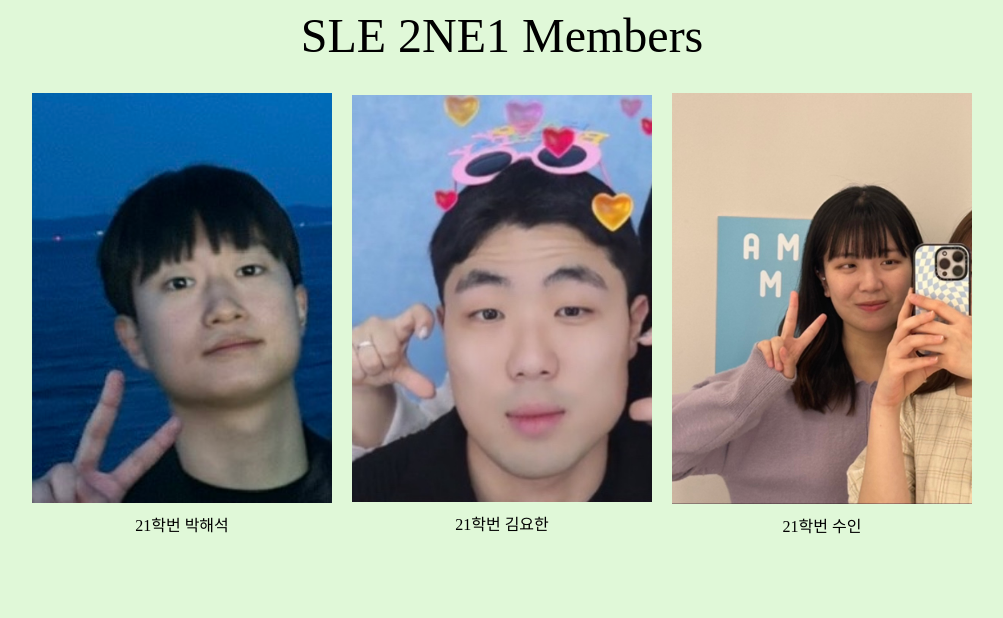
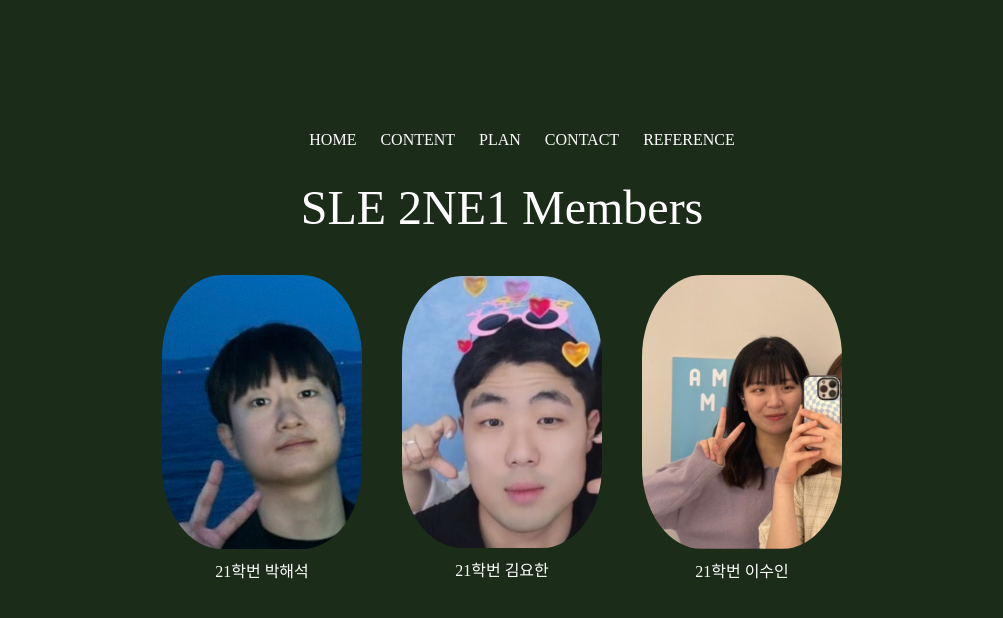
Before and after one commit to SuinLee10/SLE_SummerProject, a plain HTML site: page src/contact.html in a window 1280 px wide. Shown: the whole page, without its empty margins (138-1141 px from the left). Drawn offline with Linux system fonts and the light colour scheme; a web font is replaced by a local one.

Commit message:
update content

```diff
--- a/src/contact.html
+++ b/src/contact.html
@@ -3,51 +3,44 @@
 <head>
     <meta charset="UTF-8">
     <title>이미지 갤러리</title>
-    <style>
-        body {
-            background-color: #e0f8d8; /* 옅은 연두색 배경 */
-        }
-        .image-container {
-            display: flex; /* 이미지를 가로로 나란히 배치 */
-            justify-content: center; /* 중앙 정렬 */
-            align-items: center; /* 세로 중앙 정렬 */
-            flex-wrap: wrap; /* 필요한 경우 줄 바꿈 */
-        }
-        .image-box {
-            margin: 10px; /* 이미지 박스 주변 여백 */
-            text-align: center; /* 텍스트 중앙 정렬 */
-        }
-        img {
-            width: 300px; /* 모든 이미지의 너비를 300px로 설정 */
-            height: auto; /* 비율 유지 */
-        }
-        .caption {
-            margin-top: 5px; /* 캡션과 이미지 사이의 간격 */
-            font-size: 16px; /* 폰트 크기 */
-        }
-        .header {
-            text-align: center; /* 제목 텍스트 중앙 정렬 */
-            font-size: 48px; /* 제목 폰트 크기, 더 크게 조정 */
-            font-family: 'Gungsuh', '궁서'; /* 폰트 궁서체 설정 */
-            margin-bottom: 20px; /* 제목과 이미지 사이의 간격 */
-        }
-    </style>
+    <link href = "style_contact.css" rel="stylesheet">
 </head>
 <body>
-    <div class="header">SLE 2NE1 Members</div>
+<div class = "container">
+        <div class="nav-bar">
+            <div class="header">
+                <div class="nav">
+                    <ul>
+                        <li><a href="index.html">HOME</a></li>
+                        <li><a href="content.html">CONTENT</a></li>
+                        <li><a href="plan.html">PLAN</a></li>
+                        <li><a href="contact.html">CONTACT</a></li>
+                        <li><a href="Reference.html">REFERENCE</a></li>
+                    </ul>
+                </div>
+            </div>
+        </div>
+        <div class ="head">SLE 2NE1 Members</div>
     <div class="image-container">
         <div class="image-box">
             <img src="image/HaeseokPark.jpg" alt="해석 박">
+            <div class = "overlay">
             <div class="caption">21학번 박해석</div>
+            </div>
         </div>
         <div class="image-box">
             <img src="image/Yohan.jpg" alt="요한">
+            <div class = "overlay">
             <div class="caption">21학번 김요한</div>
+            </div>
         </div>
         <div class="image-box">
             <img src="image/Suin.jpg" alt="수인">
-            <div class="caption">21학번 수인</div>
+            <div class = "overlay">
+            <div class="caption">21학번 이수인</div>
+            </div>
         </div>
     </div>
+</div>
 </body>
 </html>
--- a/src/style1.css
+++ b/src/style1.css
@@ -5,10 +5,11 @@
 
 }
 body{
-    background-color: darkolivegreen;
+    background-color: #1b2d18;
 }
 
 .wrap{
+    margin-top: 120px;
     position: absolute;
     top: 50%;
     left: 50%;
@@ -38,11 +39,38 @@ margin-bottom: 10px ;
     font-size: 2rem;
     font-weight: bold;
     margin-bottom: 8px ;
-}  .Cm-text{
+}
+.Cm-text{
        font-size: 2rem;
        font-weight: bold;
        margin-bottom: 8px ;
-}  .Em-text{
+}
+.Em-text{
           font-size: 2rem;
           font-weight: bold;
           margin-bottom: 8px ; }
+.container .nav-bar{
+    width: 100%;
+}
+
+.container .header{
+    width: 80%;
+    height: 80px;
+    margin: 0 auto;
+    display: flex;
+    justify-content: center;
+    margin-top: 100px;
+    align-items: center;
+}
+.container .nav ul li{
+    display: inline-block;
+    margin: 0 10px;
+}
+
+.container .nav ul li a{
+    text-decoration: none;
+    color: white;
+}
+.container .nav ul li a:hover{
+    text-blink: green;
+}
--- a/src/style_contact.css
+++ b/src/style_contact.css
@@ -0,0 +1,66 @@
+@font-face {
+    font-family: 'HSSanTokki20-Regular';
+    src: url('https://fastly.jsdelivr.net/gh/projectnoonnu/2405@1.0/HSSanTokki20-Regular.woff2') format('woff2');
+    font-weight: normal;
+    font-style: normal;
+}
+
+body {
+    background-color: #1b2d18;
+}
+.image-container {
+    display: flex; /* 이미지를 가로로 나란히 배치 */
+    justify-content: center; /* 중앙 정렬 */
+    align-items: center; /* 세로 중앙 정렬 */
+}
+.image-box {
+    margin: 20px; /* 이미지 박스 주변 여백 */
+    text-align: center; /* 텍스트 중앙 정렬 */
+}
+img {
+    width: 200px; /* 모든 이미지의 너비를 300px로 설정 */
+    height: auto; /* 비율 유지 */
+    border-radius: 30%;
+}
+.caption {
+    margin-top: 5px; /* 캡션과 이미지 사이의 간격 */
+    font-size: 16px; /* 폰트 크기 */
+    font-family: 'HSSanTokki20-Regular';
+    color: white;
+}
+.head {
+    color : white;
+    text-align: center; /* 제목 텍스트 중앙 정렬 */
+    font-size: 48px; /* 제목 폰트 크기, 더 크게 조정 */
+    font-family: 'HSSanTokki20-Regular'; /* 폰트 궁서체 설정 */
+    margin-bottom: 20px; /* 제목과 이미지 사이의 간격 */
+}
+
+.container .nav-bar{
+    width: 100%;
+}
+.image-box{
+    box-shadow: white;
+}
+
+.container .header{
+    width: 80%;
+    height: 80px;
+    margin: 0 auto;
+    display: flex;
+    justify-content: center;
+    margin-top: 100px;
+    align-items: center;
+}
+.container .nav ul li{
+    display: inline-block;
+    margin: 0 10px;
+}
+
+.container .nav ul li a{
+    text-decoration: none;
+    color: white;
+}
+.container .nav ul li a:hover{
+    text-blink: green;
+}
```
Also changed, not shown: src/content.html (+17 -1 lines), src/style.css (+7 -1 lines), src/image/Balance.jpeg (deleted), src/image/balance.jpeg (added). Lines whose indentation alone changed are shown as unchanged.
